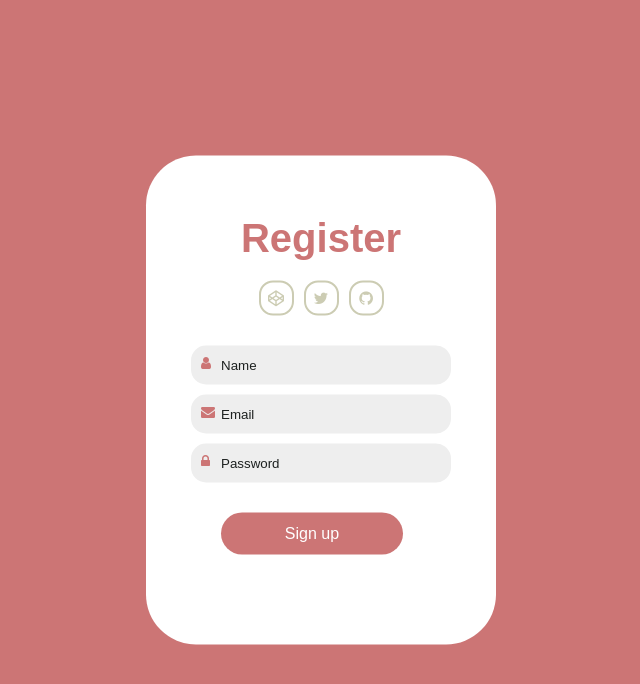
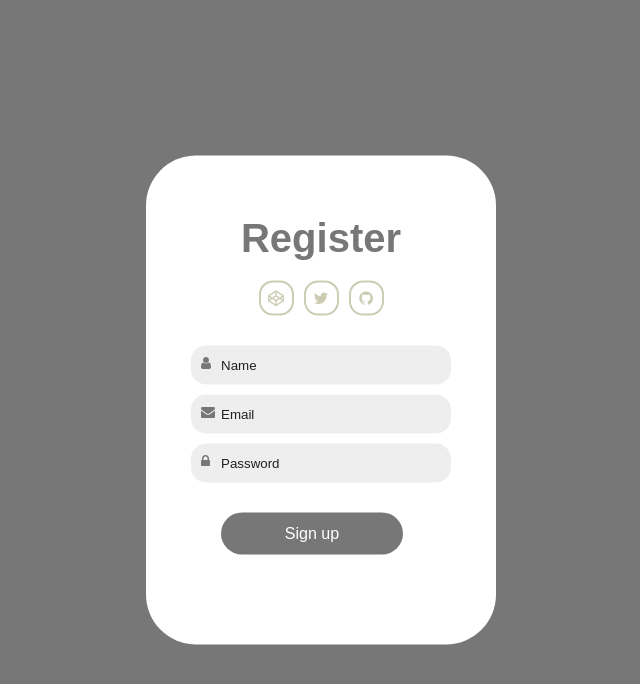
Before and after one commit to ibzaa1/register-signup-form, a plain HTML site: page index.html in a window 1280 px wide. Shown: the whole page, without its empty margins (319-959 px from the left). Drawn offline with Linux system fonts and the light colour scheme.

Commit message:
changed the colour to a dark black

```diff
--- a/style.css
+++ b/style.css
@@ -9,7 +9,7 @@
 }
 
 body {
-    background: #CC7575;
+    background: #777;
 }
 
 .wrapper {
@@ -30,7 +30,7 @@ body {
     text-align: center;
     font-size: 40px;
     font-weight: bold;
-    color: #CC7575;
+    color: #777;
 }
 
 .wrapper .social_media {
@@ -57,8 +57,8 @@ body {
 }
 
 .wrapper .social_media .item:hover {
-    border-color: #CC7575;
-    color: #CC7575;
+    border-color: #777;
+    color: #777;
 }
 
 .wrapper .form .input_field {
@@ -77,7 +77,7 @@ body {
 .wrapper .form .btn {
     width: 70%;
     margin: 30px;
-    background: #CC7575;
+    background: #777;
     padding: 12px;
     text-align: center;
     border-radius: 25px;
@@ -91,7 +91,7 @@ body {
     position: absolute;
     top: 10px;
     left: 10px;
-    color: #CC7575;
+    color: #777;
     font-size: 14px;
 
 }
```
